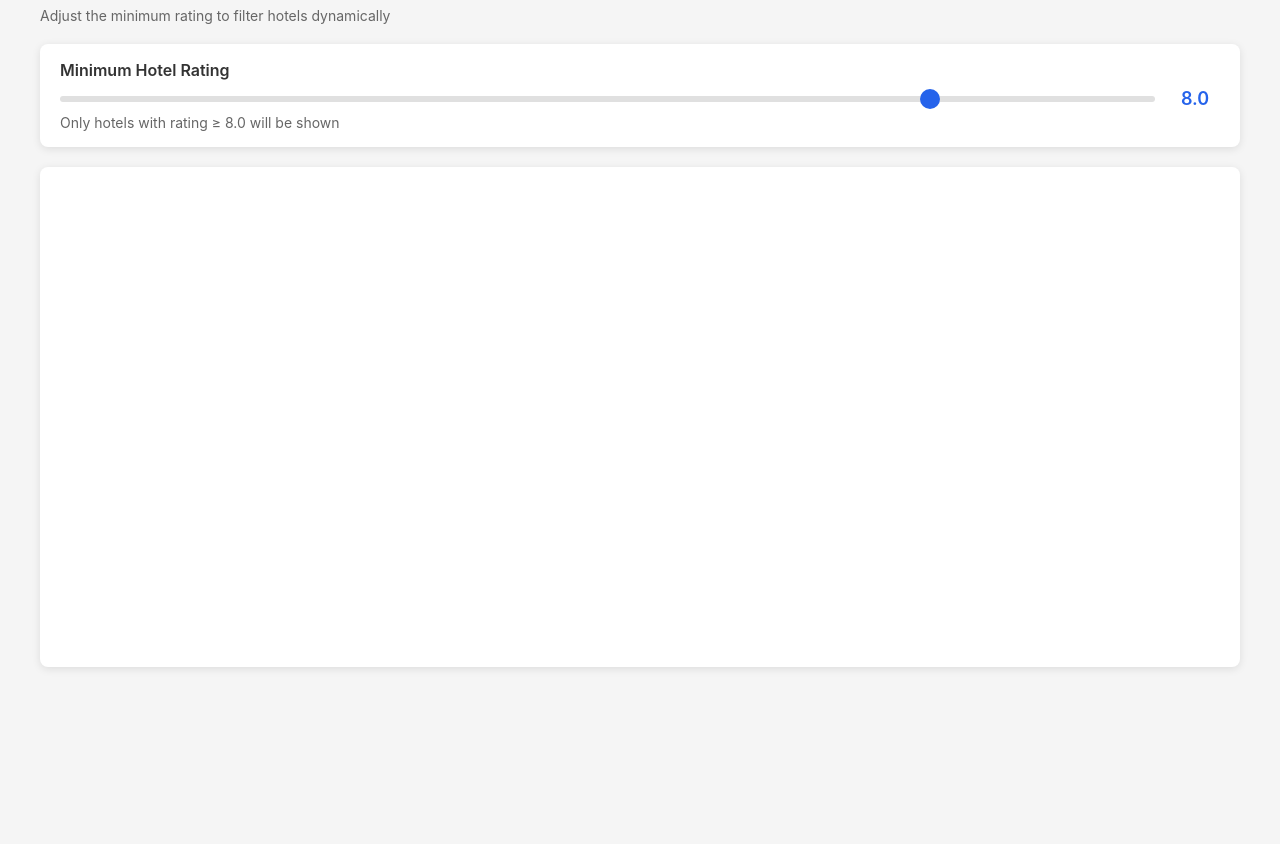
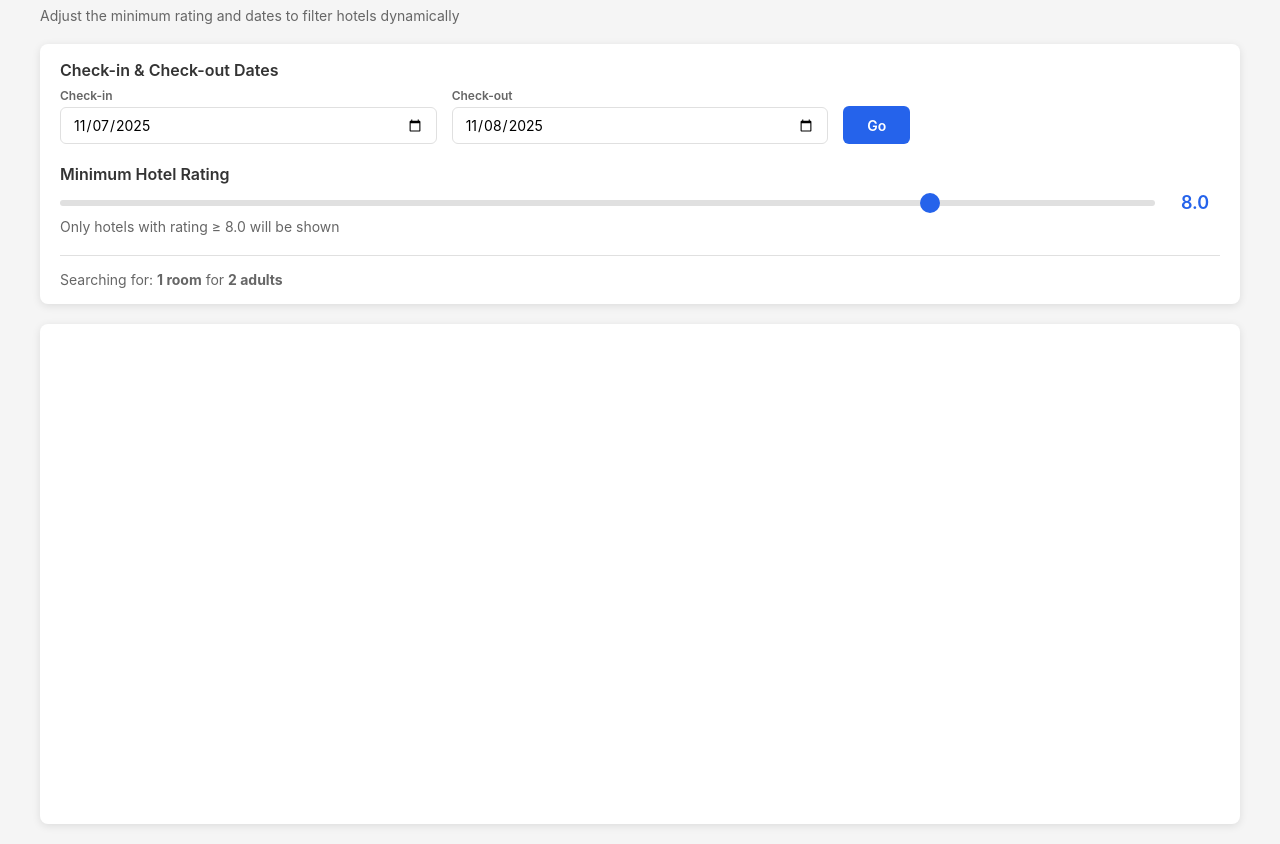
Before and after one commit to kasiawrz/case-study, a website built with Vite: page liteapi-map-sdk/demo/runtime-customization.html in a window 1280 px wide. Shown: the part 62-906 px from the top of the page. Before the commit the page ends 800 px from the top, so only its background shows below. Built offline with nearby package versions, Linux system fonts and the light colour scheme; no server answers.

Commit message:
Make dates dynamic in the demo

```diff
--- a/liteapi-map-sdk/demo/runtime-customization.html
+++ b/liteapi-map-sdk/demo/runtime-customization.html
@@ -107,6 +107,39 @@
         margin-top: 5px;
       }
 
+      .date-inputs {
+        display: flex;
+        gap: 15px;
+        flex-wrap: wrap;
+      }
+
+      .date-input-group {
+        flex: 1;
+        min-width: 150px;
+      }
+
+      input[type='date'] {
+        width: 100%;
+        padding: 8px 12px;
+        border: 1px solid #e0e0e0;
+        border-radius: 6px;
+        font-size: 14px;
+        font-family: inherit;
+      }
+
+      input[type='date']:focus {
+        outline: none;
+        border-color: #2563eb;
+      }
+
+      .search-info {
+        font-size: 14px;
+        color: #666;
+        margin-top: 15px;
+        padding-top: 15px;
+        border-top: 1px solid #e0e0e0;
+      }
+
       .map-container {
         width: 100%;
         height: 500px;
@@ -130,9 +163,52 @@
   <body>
     <div class="container">
       <h1>Runtime Customization Demo</h1>
-      <p class="subtitle">Adjust the minimum rating to filter hotels dynamically</p>
+      <p class="subtitle">Adjust the minimum rating and dates to filter hotels dynamically</p>
 
       <div class="controls">
+        <div class="control-group">
+          <label>Check-in & Check-out Dates</label>
+          <div class="date-inputs">
+            <div class="date-input-group">
+              <label
+                for="checkin"
+                style="font-size: 12px; color: #666; margin-bottom: 4px; display: block"
+              >
+                Check-in
+              </label>
+              <input type="date" id="checkin" />
+            </div>
+            <div class="date-input-group">
+              <label
+                for="checkout"
+                style="font-size: 12px; color: #666; margin-bottom: 4px; display: block"
+              >
+                Check-out
+              </label>
+              <input type="date" id="checkout" />
+            </div>
+            <div class="date-input-group" style="display: flex; align-items: flex-end">
+              <button
+                id="searchButton"
+                style="
+                  padding: 8px 24px;
+                  background: #2563eb;
+                  color: white;
+                  border: none;
+                  border-radius: 6px;
+                  font-size: 14px;
+                  font-weight: 600;
+                  cursor: pointer;
+                  height: 38px;
+                  font-family: inherit;
+                "
+              >
+                Go
+              </button>
+            </div>
+          </div>
+        </div>
+
         <div class="control-group">
           <label for="minRating">Minimum Hotel Rating</label>
           <div class="slider-container">
@@ -142,8 +218,13 @@
           <div class="info">
             Only hotels with rating ≥ <span id="ratingText">8.0</span> will be shown
           </div>
-          <div class="loading" id="loading">Updating hotels...</div>
         </div>
+
+        <div class="search-info">
+          Searching for: <strong>1 room</strong> for <strong>2 adults</strong>
+        </div>
+
+        <div class="loading" id="loading">Updating hotels...</div>
       </div>
 
       <div id="map" class="map-container"></div>
--- a/liteapi-map-sdk/demo/runtime-customization.ts
+++ b/liteapi-map-sdk/demo/runtime-customization.ts
@@ -1,4 +1,5 @@
 import LiteAPI from '../src/index';
+import { getToday, getTomorrow } from '../src/utils/dates';
 
 let mapInstance: any = null;
 let updateTimeout: NodeJS.Timeout | null = null;
@@ -9,6 +10,17 @@ window.addEventListener('DOMContentLoaded', () => {
 
   console.log('Runtime customization demo starting...');
 
+  function formatDateForInput(date: Date): string {
+    const year = date.getFullYear();
+    const month = String(date.getMonth() + 1).padStart(2, '0');
+    const day = String(date.getDate()).padStart(2, '0');
+    return `${year}-${month}-${day}`;
+  }
+
+  // Set default dates
+  const today = getToday();
+  const tomorrow = getTomorrow();
+
   // Initialize map
   try {
     mapInstance = LiteAPI.Map.init({
@@ -17,22 +29,44 @@ window.addEventListener('DOMContentLoaded', () => {
       apiUrl: 'http://localhost:3001',
       mapToken,
       minRating: 8, // Initial minimum rating
+      checkin: today,
+      checkout: tomorrow,
     });
   } catch (error) {
     console.error('❌ Map initialization failed:', error);
     return;
   }
 
-  // Setup slider
+  // Setup UI elements
   const slider = document.getElementById('minRating') as HTMLInputElement;
   const ratingValue = document.getElementById('ratingValue') as HTMLElement;
   const ratingText = document.getElementById('ratingText') as HTMLElement;
+  const checkinInput = document.getElementById('checkin') as HTMLInputElement;
+  const checkoutInput = document.getElementById('checkout') as HTMLInputElement;
+  const searchButton = document.getElementById('searchButton') as HTMLButtonElement;
   const loading = document.getElementById('loading') as HTMLElement;
 
-  if (!slider || !ratingValue || !ratingText || !loading) {
+  if (
+    !slider ||
+    !ratingValue ||
+    !ratingText ||
+    !checkinInput ||
+    !checkoutInput ||
+    !searchButton ||
+    !loading
+  ) {
     console.error('Required DOM elements not found');
     return;
   }
+
+  // Set initial date values
+  checkinInput.value = today;
+  checkinInput.min = today; // Prevent selecting past dates
+  checkoutInput.value = tomorrow;
+  // Set checkout min to be at least one day after checkin
+  const checkinDate = new Date(today);
+  checkinDate.setDate(checkinDate.getDate() + 1);
+  checkoutInput.min = formatDateForInput(checkinDate);
 
   // Update display when slider moves
   slider.addEventListener('input', (e) => {
@@ -41,10 +75,34 @@ window.addEventListener('DOMContentLoaded', () => {
     ratingText.textContent = value.toFixed(1);
   });
 
+  // Update checkout min date when checkin changes (but don't trigger search)
+  checkinInput.addEventListener('change', () => {
+    const newCheckin = checkinInput.value;
+    if (newCheckin) {
+      // Update checkout min date to be at least one day after checkin
+      const checkinDate = new Date(newCheckin);
+      checkinDate.setDate(checkinDate.getDate() + 1);
+      const minCheckout = formatDateForInput(checkinDate);
+      checkoutInput.min = minCheckout;
+
+      // If checkout is before new checkin, update it
+      if (checkoutInput.value < newCheckin) {
+        checkoutInput.value = minCheckout;
+      }
+    }
+  });
+
+  // Update when search button is clicked
+  searchButton.addEventListener('click', async () => {
+    await updateMapConfig();
+  });
+
   // Debounced update when slider is released
-  slider.addEventListener('change', async (e) => {
-    const minRating = parseFloat((e.target as HTMLInputElement).value);
+  slider.addEventListener('change', async () => {
+    await updateMapConfig();
+  });
 
+  async function updateMapConfig() {
     // Clear any pending updates
     if (updateTimeout) {
       clearTimeout(updateTimeout);
@@ -54,11 +112,24 @@ window.addEventListener('DOMContentLoaded', () => {
     loading.classList.add('active');
 
     try {
+      const updates: any = {};
+
+      // Add minRating if slider has a value
+      if (slider.value) {
+        updates.minRating = parseFloat(slider.value);
+      }
+
+      // Add dates if they're set
+      if (checkinInput.value) {
+        updates.checkin = checkinInput.value;
+      }
+      if (checkoutInput.value) {
+        updates.checkout = checkoutInput.value;
+      }
+
       // Update map configuration
-      await mapInstance.updateConfig({
-        minRating,
-      });
-      console.log(`✅ Updated minimum rating to ${minRating}`);
+      await mapInstance.updateConfig(updates);
+      console.log('✅ Updated map configuration:', updates);
     } catch (error) {
       console.error('❌ Failed to update configuration:', error);
     } finally {
@@ -67,5 +138,5 @@ window.addEventListener('DOMContentLoaded', () => {
         loading.classList.remove('active');
       }, 500);
     }
-  });
+  }
 });
```
Also changed, not shown: liteapi-map-sdk/demo/index.html (indentation only).
